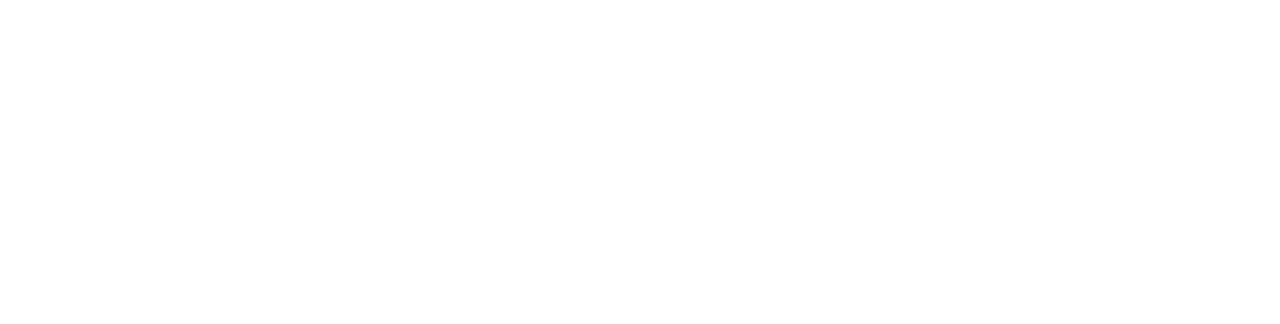
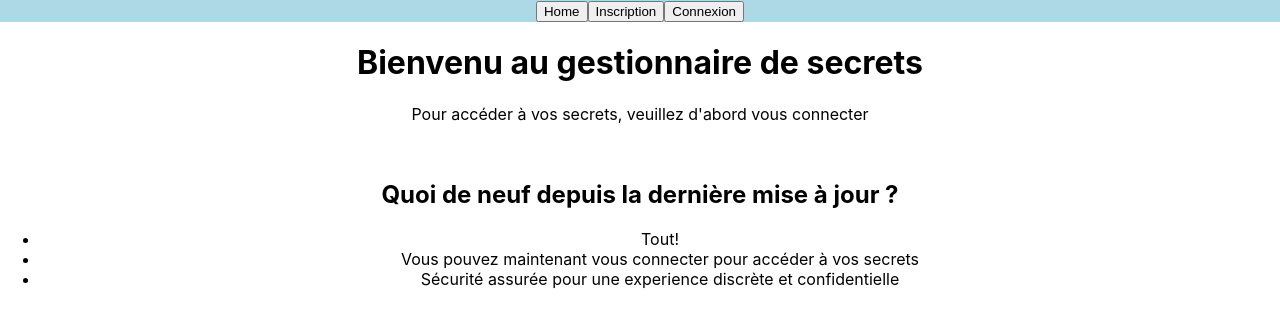
Before and after one commit to ErwanDerrien/PremierProjetVeille, a React (Create React App) app in the folder frontend/: page / in a window 1280 px wide. Shown: the top 324 px of the page. Built offline with nearby package versions, Linux system fonts and the light colour scheme.

Commit message:
Topbar avec redirects fonctionnels

```diff
--- a/frontend/src/App.js
+++ b/frontend/src/App.js
@@ -3,6 +3,8 @@
 import Home from './components/Home';
 import Login from './components/Login';
 import {useState} from 'react'
+import Topbar from './components/Topbar';
+import Signup from './components/Signup';
 
 function App() {
   const userInformationsObject = {
@@ -19,13 +21,16 @@
   return (
     <Router>
       <div className="App">
+        <Topbar></Topbar>
         <Switch>
+          <Route path="/" exact component={Home}/>
           <Route path="/home" exact component={Home}/>
           <Route
             path="/login"
             extact
             component={() => <Login userInformations={userInformations} setUserInformations={setUserInformations} />}
           />
+          <Route path='/signup' exact component={Signup}/>
         </Switch>
         { userInformations.loggedIn ? (<Redirect push to="/home"/>) : null }
       </div>
--- a/frontend/src/components/Home.js
+++ b/frontend/src/components/Home.js
@@ -1,21 +1,19 @@
-import { Typography } from "@mui/material";
 import React from "react";
 
 const Home = () => {
-  const [open, setOpen] = React.useState(true);
 
   return (
-    <>
-      <Typography
-        variant="h1"
-        component="h1"
-        sx={{
-          clear: "right",
-        }}
-      >
-        Home
-      </Typography>
-    </>
+    <div>
+      <h1>Bienvenu au gestionnaire de secrets</h1>
+      <p>Pour accéder à vos secrets, veuillez d'abord vous connecter</p>
+      <br></br>
+      <h2>Quoi de neuf depuis la dernière mise à jour ?</h2>
+      <ul>
+        <li>Tout!</li>
+        <li>Vous pouvez maintenant vous connecter pour accéder à vos secrets</li>
+        <li>Sécurité assurée pour une experience discrète et confidentielle</li>
+      </ul>
+    </div>
   );
 };
 
--- a/frontend/src/components/Login.js
+++ b/frontend/src/components/Login.js
@@ -6,7 +6,7 @@
 const Login = ({userInformations, setUserInformations}) => {
     const [errorMessage, setErrorMessage] = useState()
 
-    const logUserIn = (evt) => {
+    const logUserIn = async (evt) => {
         // Prevents the form from being submitted
         evt.nativeEvent.preventDefault();
 
@@ -15,85 +15,44 @@
         const email = formElements.email.value;
         const password = formElements.password.value;
 
-        // axios ({
-        //     method: 'POST',
-        //     baseURL: 'http://localhost:8080/',
-        //     url: 'user/login',
-        //     data: JSON.stringify({ email: email, password: password }),
-        //     headers: {
-        //         'content-type': 'application/json',
-        //     }
-        //   })
-        //   .then(function (response) {
-        //       if (response.data !== ''){
-        //         sessionStorage.setItem('jwt', `Bearer ${response.data}`);
 
-        //         const decodedJWT = jwt_decode(response.data);
-        //         setUserInformations({
-        //             email: email,
-        //             role: decodedJWT.role,
-        //             loggedIn: true
-        //         });
-        //         setErrorMessage();
-        //       } else {
-        //         let errorMessage = 'Informations ne correspondent à aucun utilisateur sauvegardé'
-        //         setErrorMessage(errorMessage);
-        //       }
-        // });
+        const response = await fetch('http://localhost:8080/api/v1/login', {
+            method: 'POST',
+            body: JSON.stringify({ email: email, password: password }),
+            headers: {
+                'content-type': 'application/json',
+            }
+        });
+
+        if (response.status !== 200) {
+            errorMessage = 'Informations ne correspondent à aucun utilisateur sauvegardé';
+            return;
+        }
+
+
+        const token = await response.text();
+        console.log('tooken :', token);
+        sessionStorage.setItem('JWT', 'Bearer ' + token);
+
+        this.successMessage = 'Successful authentication ;)';
+
     }
 
     const deleteLocalUserInfo = () => {
         sessionStorage.setItem('jwt', '');
         setUserInformations({
             email: "test",
-            // username: "",
             role: "",
             loggedIn: false
         });
     }
 
     if(!userInformations.loggedIn) {
-        // return (
-        //     <div>
-        //         <Grid container spacing={10} direction="column" alignItems="center" justifyContent="center" style={{minHeight: '150vh'}}>
-        //             <Typography variant="h4" align="center">Connexion</Typography>
-
-        //             <DialogContentText>{errorMessage}</DialogContentText>
-        //             <form noValidate autoComplete="off" onSubmit={logUserIn}>
-        //                 <TextField
-        //                     margin="normal"
-        //                     required
-        //                     fullWidth
-        //                     id="email"
-        //                     label="Email Address"
-        //                     name="email"
-        //                     autoComplete="email"
-        //                     autoFocus
-        //                 />
-        //                 <TextField
-        //                     margin="normal"
-        //                     required
-        //                     fullWidth
-        //                     name="password"
-        //                     label="Password"
-        //                     type="password"
-        //                     id="password"
-        //                     autoComplete="current-password"
-        //                 />
-        //                 <Button type="submit" variant="contained" color="primary" style={{marginTop: "10px"}}>
-        //                     Envoyer
-        //                 </Button>
-        //             </form>
-        //         </Grid>
-        //     </div>
-        // )
         return (
-            <form class="form" onSubmit="${(evt) => { this.signIn(evt); }}">
-                {/* ${this.successMessage ? html`<div class="form__success entire_column">${this.successMessage}</div>` : '' }
-                ${this.errorMessage ? html`<div class="form__error entire_column">${this.errorMessage}</div>` : '' } */}
-                <label for="u">Username:</label><input id="u" name="id" type="email" required />
-                <label for="p">Password:</label><input id="p" name="password" type="password" required minlength="8" />
-                <button class="entire_column" type="submit">Sign Up</button>
+            <form className="form" onSubmit={logUserIn}>
+                <label>Adresse courriel:</label><input id="email" name="email" type="email" required />
+                <label>Mot de passe:</label><input id="password" name="password" type="password" required minLength="8" />
+                <button type="submit">Sign Up</button>
             </form> );
     } else {
         return (
--- /dev/null
+++ b/frontend/src/components/Signup.js
@@ -0,0 +1,12 @@
+import React from "react";
+
+const Signup = () => {
+
+  return (
+    <div>
+      <h1>Bienvenu à l'Inscription</h1>
+    </div>
+  );
+};
+
+export default Signup;
--- /dev/null
+++ b/frontend/src/components/Topbar.js
@@ -0,0 +1,34 @@
+import React from "react";
+import { useHistory } from "react-router-dom";
+
+const Topbar = () => {
+  let history = useHistory();
+
+  const redirectHome = () => {
+    history.push('/home');
+  }
+
+  const redirectLogin = () => {
+      history.push('/login');
+  }
+
+  const redirectSignup = () => {
+      history.push('/signup');
+  }
+
+  return (
+    <div style={styles.container}>
+        <button onClick={redirectHome}>Home</button>
+        <button onClick={redirectSignup}>Inscription</button>
+        <button onClick={redirectLogin}>Connexion</button>
+    </div>
+  );
+};
+
+const styles = {
+    container: {
+      backgroundColor: 'lightblue'
+    }
+  };
+
+export default Topbar;
```
Also changed, not shown: frontend/package.json (+2 -5 lines), 2 other files (tests, documents, lock files or other folders).
